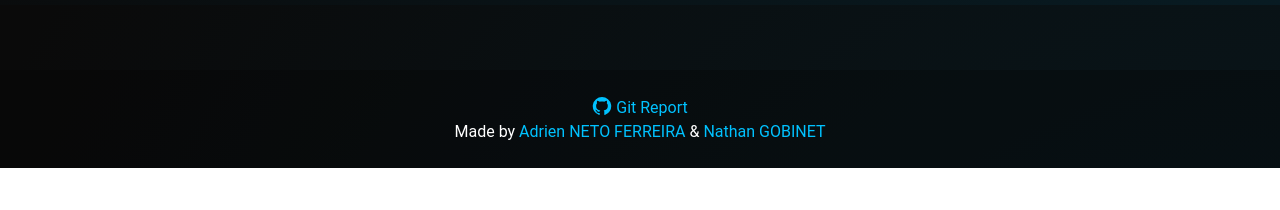
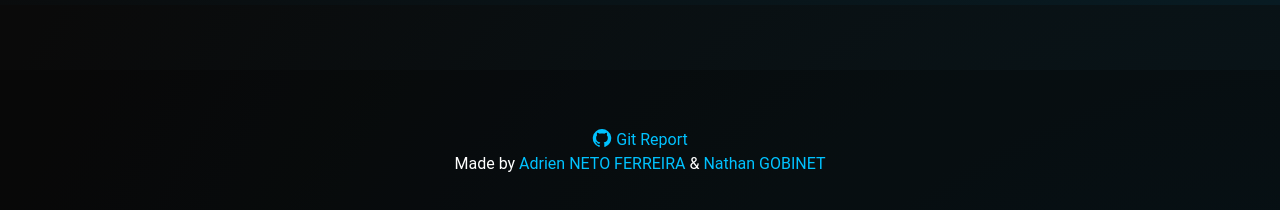
Before and after one commit to adrien-nf/git-report-web, a React (Create React App) app: page / in a window 1280 px wide. Shown: the part 1595-1805 px from the top of the page. Before the commit the page ends 1763 px from the top, so only its background shows below. Built offline with nearby package versions, Linux system fonts and the light colour scheme; no server answers.

Commit message:
Increase script & footer padding

```diff
--- a/src/components/Footer/Footer.tsx
+++ b/src/components/Footer/Footer.tsx
@@ -4,8 +4,8 @@ import { ReactNode } from "react";
 
 const StyledFooter = styled(Box)(({ theme }) => ({
 	backgroundColor: "rgba(0, 0, 0, 0.25)",
-	paddingTop: theme.spacing(3),
-	paddingBottom: theme.spacing(3),
+	paddingTop: theme.spacing(7),
+	paddingBottom: theme.spacing(7),
 	width: "100%"
 }))
 
--- a/src/pages/Home/CommandLine/CommandLine.tsx
+++ b/src/pages/Home/CommandLine/CommandLine.tsx
@@ -9,7 +9,7 @@ import ValidationTooltip from "../../../components/ValidationTooltip/ValidationT
 const BlackPaperWithoutThatsYou = styled(Paper)(({ theme }) => ({
 	backgroundColor: theme.palette.common.black,
 	borderRadius: 2,
-	padding: theme.spacing(2),
+	padding: theme.spacing(3),
 	cursor: "pointer",
 	"&::before": {
 		content: '"$"',
```
